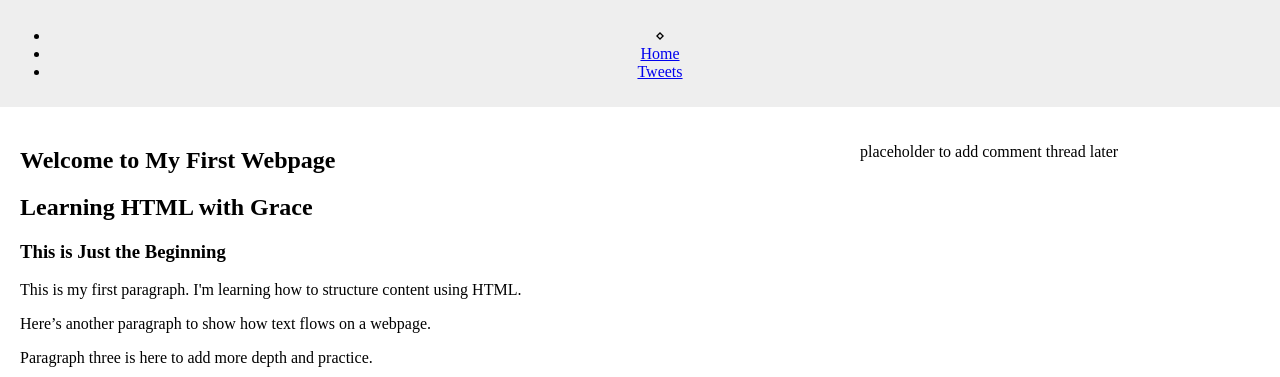
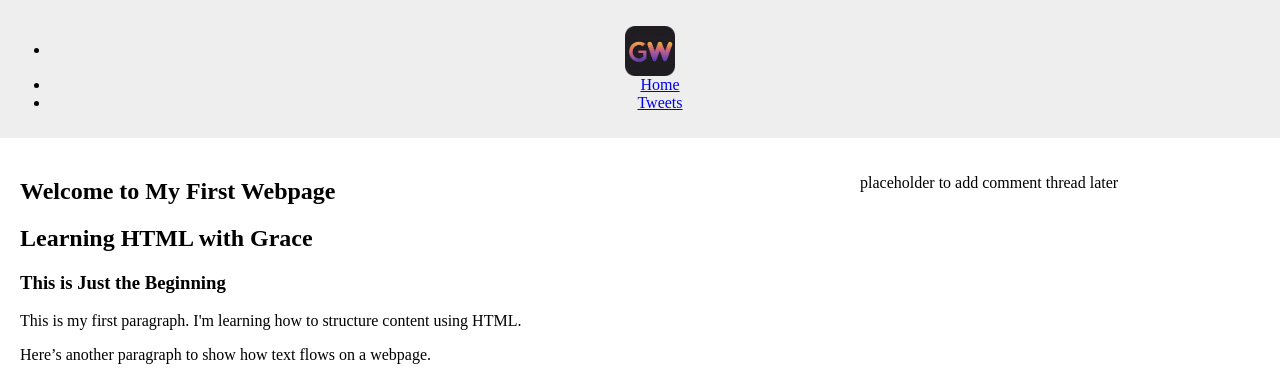
Before and after one commit to Gracey19/alx_html_css, a plain HTML site: page css_basic/index.html in a window 1280 px wide. Shown: the top 377 px of the page. Drawn offline with Linux system fonts and the light colour scheme.

Commit message:
Add custom PNG logo to header

```diff
--- a/css_basic/index.html
+++ b/css_basic/index.html
@@ -10,7 +10,9 @@
 <body class="works_on_smartphone">
   <header>
     <ul>
-      <li class="logo">&diamond;</li>
+      <li class="logo">
+        <img src="my_logo.png" alt="Grace's Logo" width="50">
+      </li>
       <li><a href="index.html">Home</a></li>
       <li><a href="tweets.html">Tweets</a></li>
     </ul>
--- a/css_basic/styles.css
+++ b/css_basic/styles.css
@@ -34,3 +34,9 @@ header, footer {
   padding: 10px;
   text-align: center;
 }
+
+
+.logo img {
+  vertical-align: middle;
+  margin-right: 20px;
+}
```
Also changed, not shown: css_basic/my_logo.png (added).
